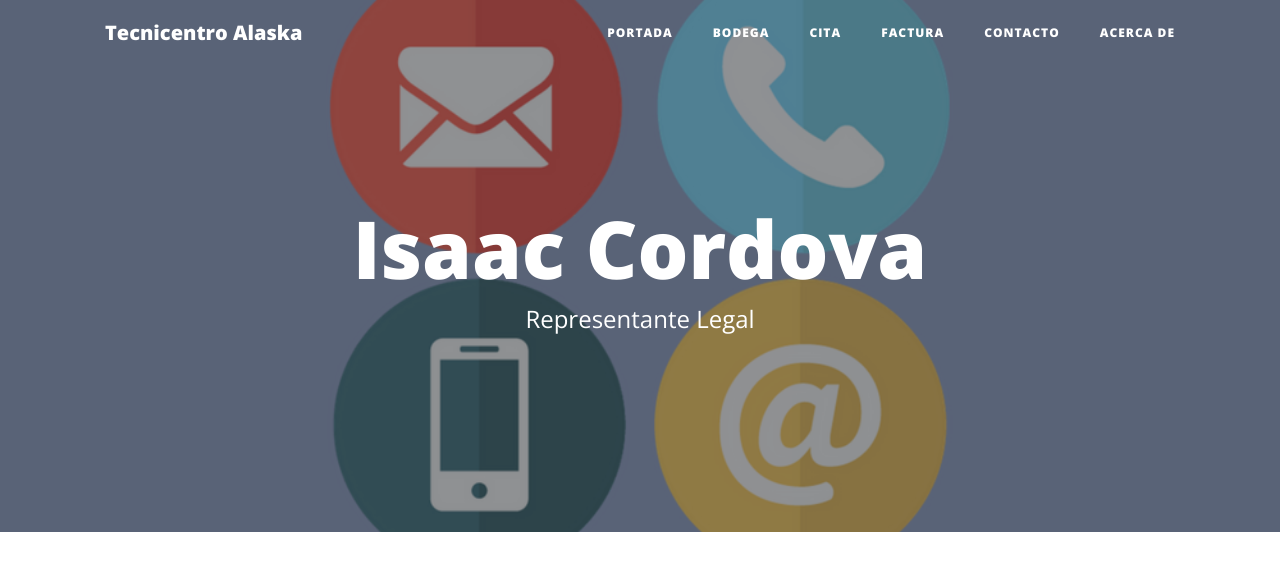
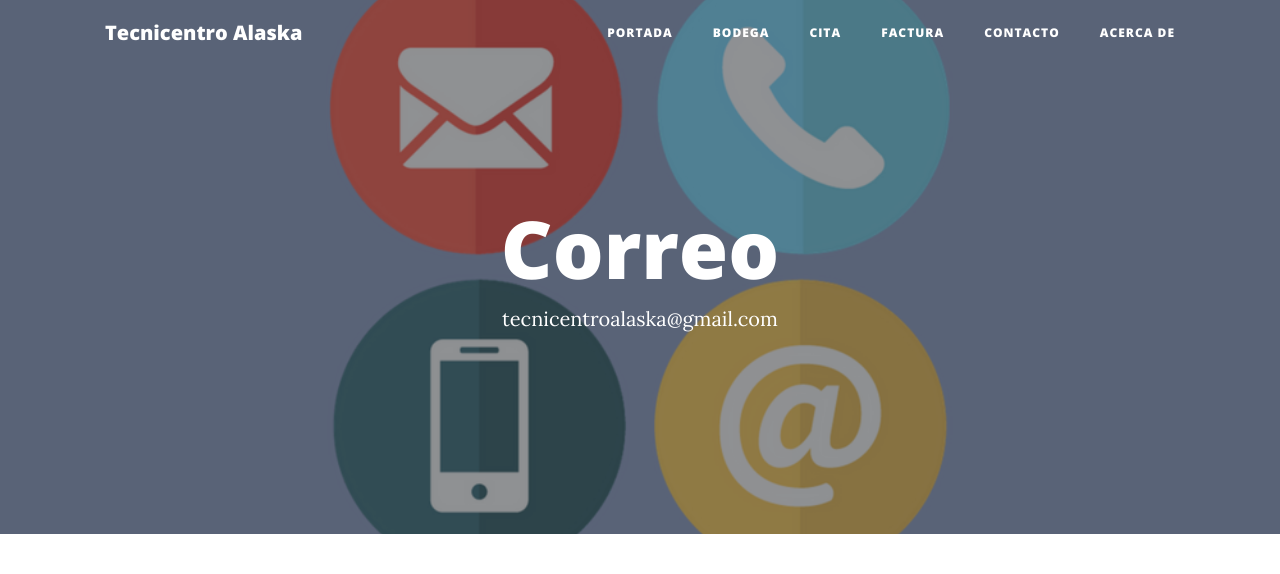
Before and after one commit to JosuePM12/PRO, a Django app: page /contact/ in a window 1280 px wide. Shown: the top 574 px of the page. Run offline with Django 3.2, Linux system fonts and the light colour scheme; some libraries are stand-ins or nearby versions.

Commit message:
actualizacion

```diff
--- a/core/templates/cita.html
+++ b/core/templates/cita.html
@@ -1,10 +1,10 @@
 {% extends "base.html" %}
- {% block title %} Cita {% endblock title %}
+{% block title %} Cita {% endblock title %}
 
 {% block background %}{% load static %}{% static 'img/agenda-bg.png' %}{% endblock %}
 
 {% block headers %}  <h1>Agendar Citas</h1>
-    <span class="subheading"> Secret. Jessenia  </span> {% endblock %}
+    <span class="subheading"> Secret. Ana Lara </span> {% endblock %}
 
 
 {% block content %}
--- a/core/templates/contact.html
+++ b/core/templates/contact.html
@@ -1,10 +1,10 @@
 {% extends "base.html" %}
- {% block title %} Contacto {% endblock title %}
+{% block title %} Contacto {% endblock title %}
 
 {% block background %}{% load static %}{% static 'img/contacto-bg.png' %}{% endblock %}
 
-{% block headers %}  <h1>Isaac Cordova</h1>
-    <span class="subheading"> Representante Legal  </span> {% endblock %}
+{% block headers %}  <h1>Correo</h1>
+    <span class="arial"> tecnicentroalaska@gmail.com </span> {% endblock %}
 
 
 {% block content %}
--- a/core/templates/factura.html
+++ b/core/templates/factura.html
@@ -1,10 +1,10 @@
 {% extends "base.html" %}
- {% block title %} Factura {% endblock title %}
+{% block title %} Factura {% endblock title %}
 
 {% block background %}{% load static %}{% static 'img/factura-bg.jpeg' %}{% endblock %}
 
 {% block headers %}  <h1>Facrura</h1>
-    <span class="subheading"> Secret. jessenia  </span> {% endblock %}
+    <span class="arial"> Secret. Ana Lara </span> {% endblock %}
 
 
 {% block content %}
--- a/core/templates/home.html
+++ b/core/templates/home.html
@@ -1,11 +1,9 @@
 {% extends "base.html" %}
 {% block title %} Inicio  {% endblock title %}
 
-{% block background  %}{% load static %}{% static 'img/home-bg.png' %}{% endblock %}
+{% block background %}{% load static %}{% static 'img/home-bg.png' %}{% endblock %}
 
-{% block headers %}  <h1>BIENVENIDO A TECNICENTRO
-                                ALASKA</h1>
-    <span class="subheading">UwU</span> {% endblock %}
+{% block headers %}  <h1>BIENVENIDO</h1> {% endblock %}
 
 {% block content %}
     <h2> BIENVENIDOS </h2>
```
